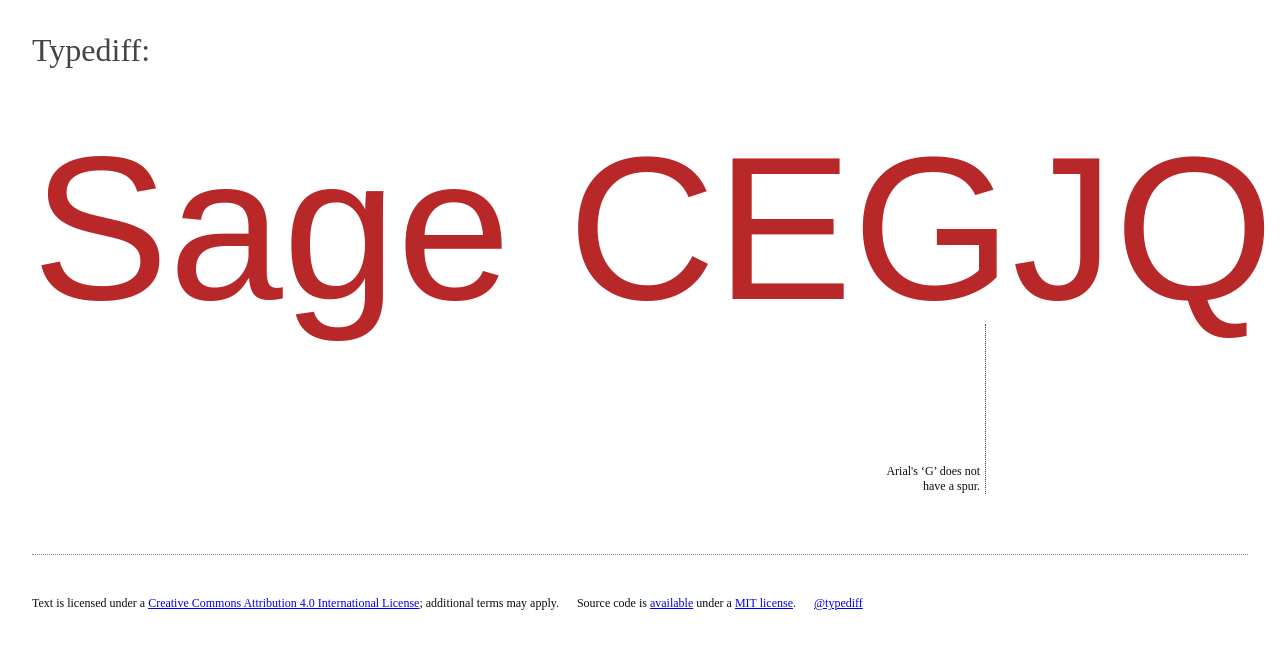
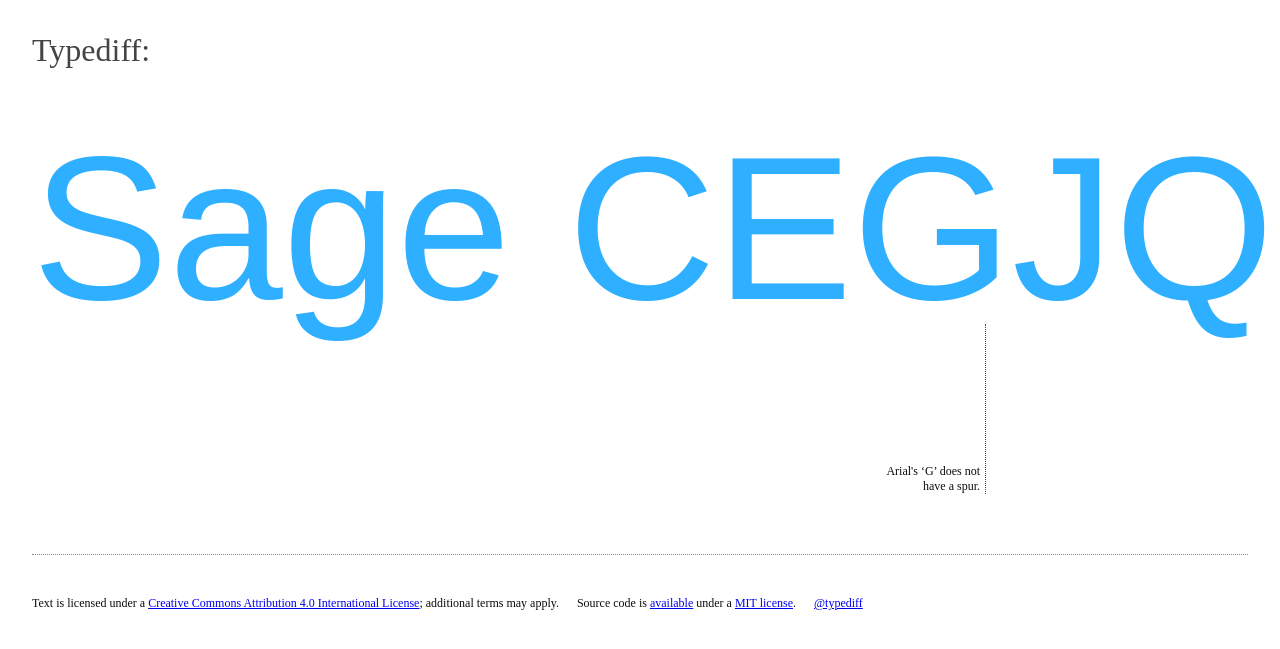
Before and after one commit to typediff/typediff.github.io, a Jekyll site: the page built from typediff/arial/index.html, in a window 1280 px wide. Shown: the top 649 px of the page. Built offline with Jekyll 4.4.1, drawn with Linux system fonts in a browser that asks for light colours.

Commit message:
Single same style as first example

```diff
--- a/css/styles.css
+++ b/css/styles.css
@@ -42,10 +42,7 @@ h1 a:hover {
   white-space: nowrap;
 }
 
-.single {
-  color: #b82828;
-}
-
+.single,
 .first {
   color: #2FAfff;
 }
```
